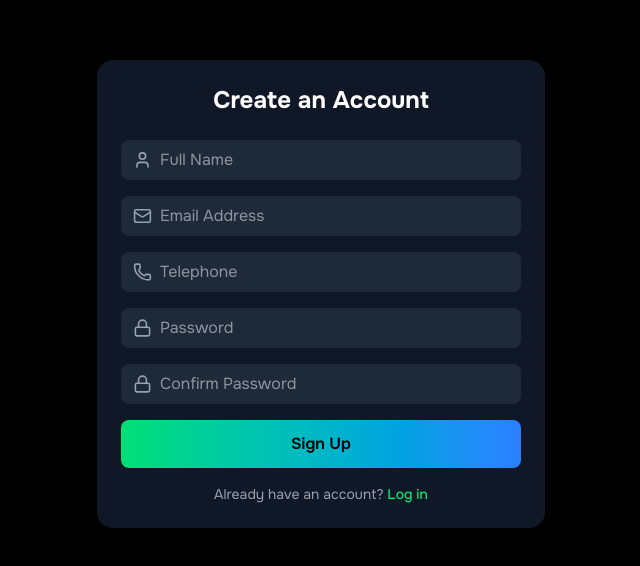
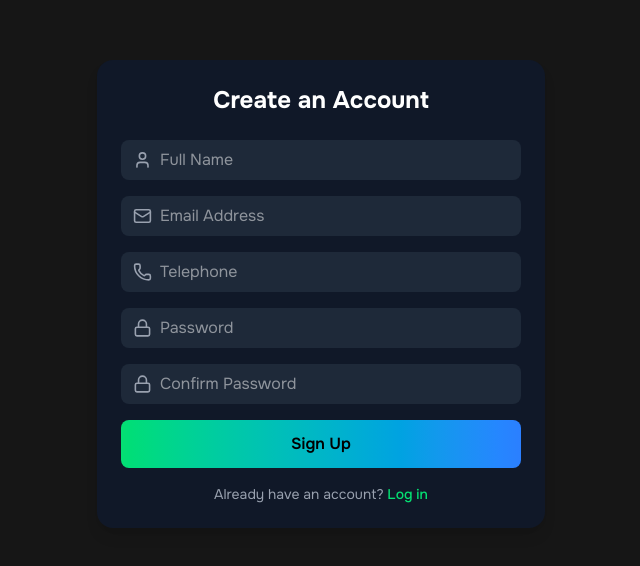
Before and after one commit to Yemipidan-org/rale_tale_frontend, a React (Vite) app: page /signup in a window 1280 px wide. Shown: the part 106-672 px from the top of the page, without its empty margins (319-959 px from the left). Built offline with nearby package versions, Linux system fonts and the light colour scheme.

Commit message:
login page and sign up page added

```diff
--- a/src/pages/login/page.jsx
+++ b/src/pages/login/page.jsx
@@ -20,7 +20,7 @@
   };
 
   return (
-    <div className="min-h-screen bg-black flex items-center justify-center p-4">
+    <div className="min-h-screen bg-[#161616] flex items-center justify-center p-4">
       <div className="w-full max-w-md bg-gray-900 p-6 rounded-2xl shadow-lg">
         <h2 className="text-2xl font-bold text-white mb-6 text-center">
           Login
--- a/src/pages/signup/page.jsx
+++ b/src/pages/signup/page.jsx
@@ -23,7 +23,7 @@
   };
 
   return (
-    <div className="min-h-screen bg-black flex items-center justify-center p-4">
+    <div className="min-h-screen bg-[#161616] flex items-center justify-center p-4">
       <div className="w-full max-w-md bg-gray-900 p-6 rounded-2xl shadow-lg">
         <h2 className="text-2xl font-bold text-white mb-6 text-center">
           Create an Account
```
